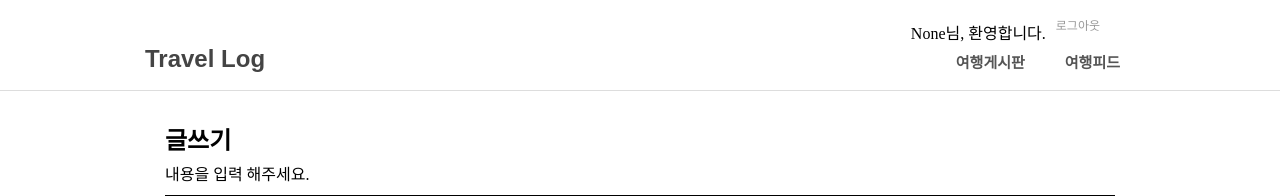
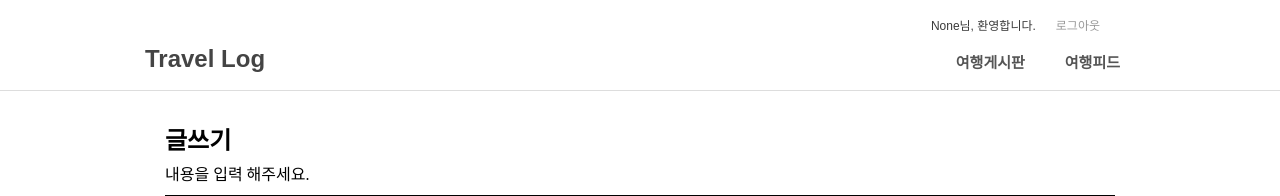
Before and after one commit to simseulnyang/Travel_Log, a Django app: page /blog/write/ in a window 1280 px wide. Shown: the top 196 px of the page. Run offline with Django 4.2, Linux system fonts and the light colour scheme; the visitor is signed in with stand-in values (Sample User, id 1).

Commit message:
로그인한 유저 닉네임 위치 스타일 변경

```diff
--- a/static/css/common.css
+++ b/static/css/common.css
@@ -81,6 +81,13 @@ header .inner .util li a {
 	display: block;
 	font: 12px/1 "arial";
 	color: #999;
+	padding: 0px 10px;
+}
+
+header .inner .util li .user-info {
+	display: block;
+	font: 12px/1 "arial";
+	color: #3a3a3a;
 	padding: 0px 10px;
 }
 
```
